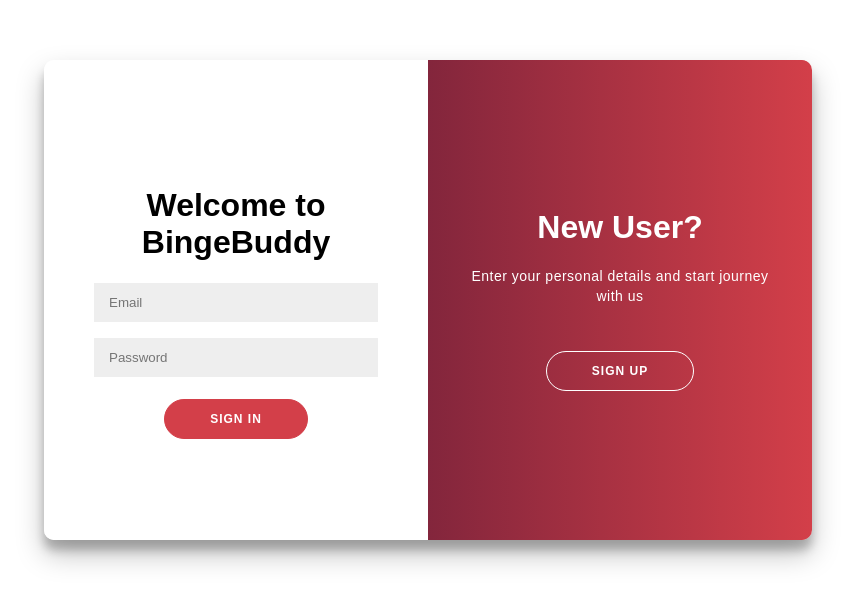
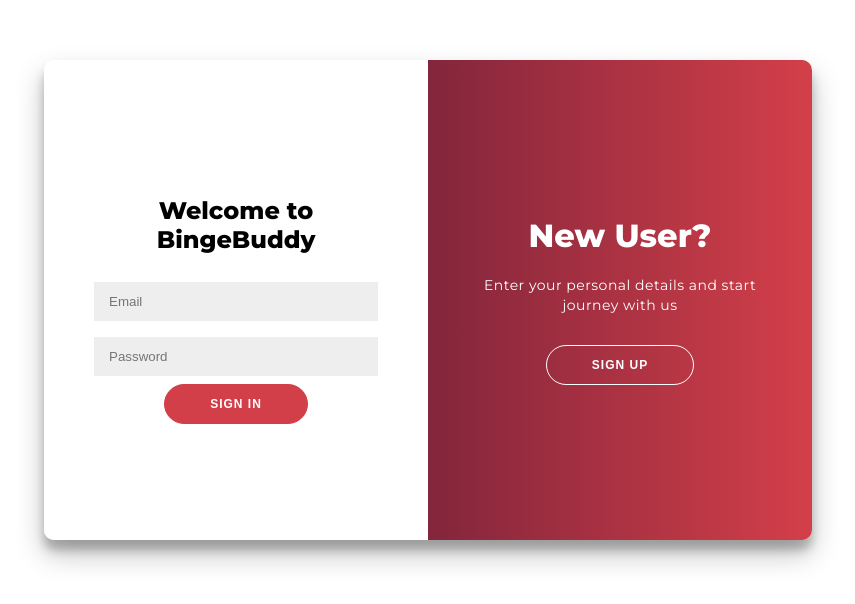
Before and after one commit to lucasskaf/Group15_SWE, an Angular app: page / in a window 1280 px wide. Shown: the part 180-784 px from the top of the page, without its empty margins (212-1067 px from the left). Built offline with nearby package versions, Linux system fonts and the light colour scheme.

Commit message:
created user-auth module and transfered login-register component

```diff
--- a/angular.json
+++ b/angular.json
@@ -27,7 +27,7 @@
             "styles": [
               "src/styles.css"
             ],
-            "scripts": ["src/app/login-register/login-register.js"]
+            "scripts": ["src/app/user-auth/login-register/login-register.js"]
           },
           "configurations": {
             "production": {
--- a/src/app/app.module.ts
+++ b/src/app/app.module.ts
@@ -3,17 +3,17 @@
 import { HttpClientModule } from '@angular/common/http';
 import { AppRoutingModule } from './app-routing.module';
 import { AppComponent } from './app.component';
-import { LoginRegisterComponent } from './login-register/login-register.component';
+import { UserAuthModule } from './user-auth/user-auth.module';
 
 @NgModule({
   declarations: [
     AppComponent,
-    LoginRegisterComponent
   ],
   imports: [
     BrowserModule,
     HttpClientModule,
-    AppRoutingModule
+    AppRoutingModule,
+    UserAuthModule
   ],
   providers: [],
   bootstrap: [AppComponent]
--- a/src/app/login-register/login-register.component.css
+++ b/src/app/user-auth/login-register/login-register.component.css
@@ -1,26 +1,27 @@
+@import url('https://fonts.googleapis.com/css?family=Montserrat:400,800');
+
 * {
 	box-sizing: border-box;
 }
+
 body {
 	background: #f6f5f7;
 	display: flex;
 	justify-content: center;
 	align-items: center;
 	flex-direction: column;
+	font-family: 'Montserrat', sans-serif;
 	height: 100vh;
 	margin: -20px 0 50px;
 }
 
 h1 {
 	font-weight: bold;
-	margin-bottom: 5%;
 	margin: 0;
 }
 
 h2 {
-	font-size: 2rem;
 	text-align: center;
-	margin-bottom: 5%;
 }
 
 p {
@@ -47,7 +48,6 @@
 	border: 1px solid #D33F49;
 	background-color: #D33F49;
 	color: #FFFFFF;
-	margin-top: 5%;
 	font-size: 12px;
 	font-weight: bold;
 	padding: 12px 45px;
@@ -89,7 +89,6 @@
 }
 
 .container {
-	font-family: 'Montserrat', sans-serif;
     margin: 0 auto;
 	background-color: #fff;
 	border-radius: 10px;
```
Also changed, not shown: src/app/user-auth/user-auth.module.ts (added, +19 -0 lines), src/app/user-auth/login-register/login-register.component.html (line endings or trailing spaces), src/app/user-auth/login-register/login-register.component.ts (renamed from src/app/login-register/login-register.component.ts), src/app/user-auth/login-register/login-register.js (renamed from src/app/login-register/login-register.js), 1 other file (tests, documents, lock files or other folders).
